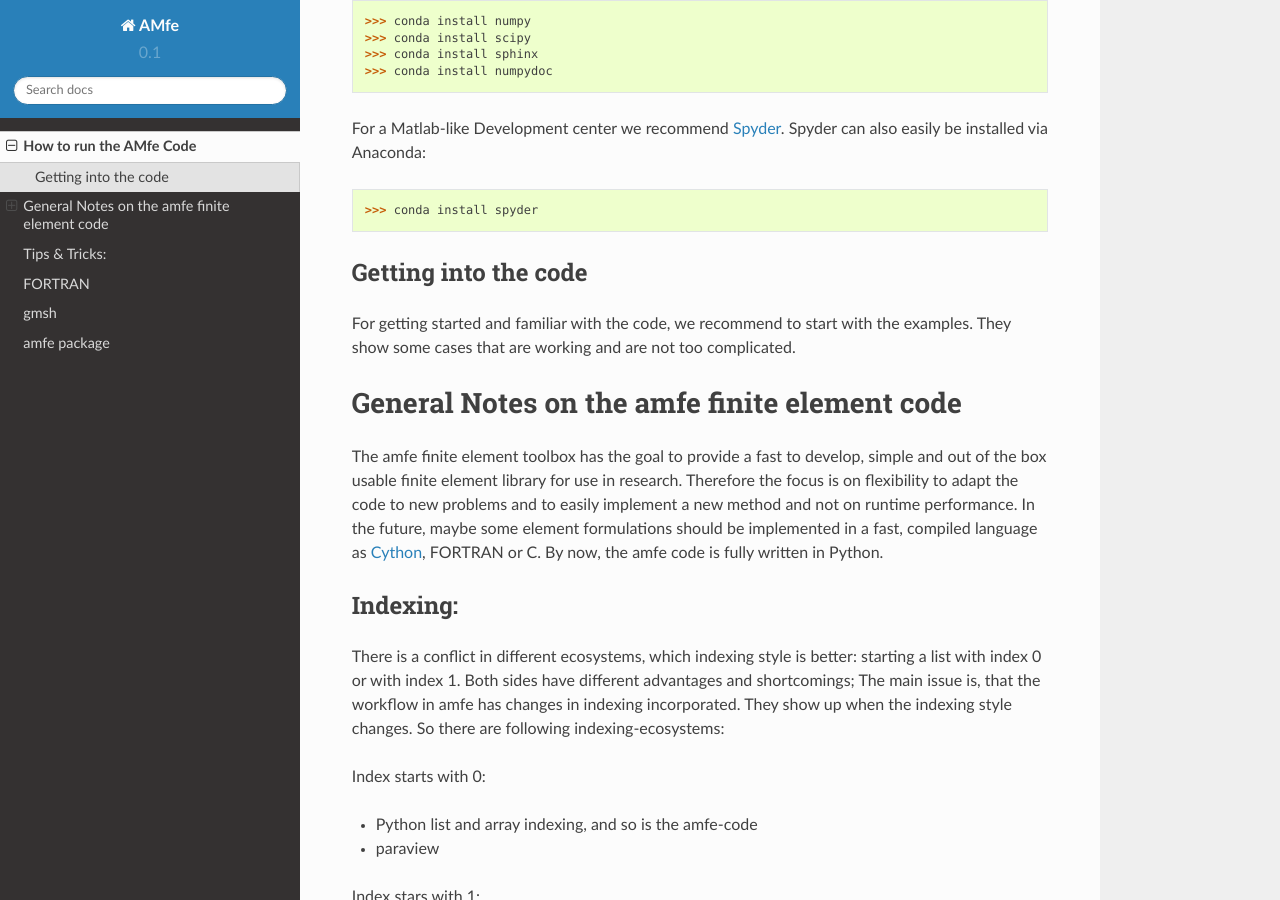
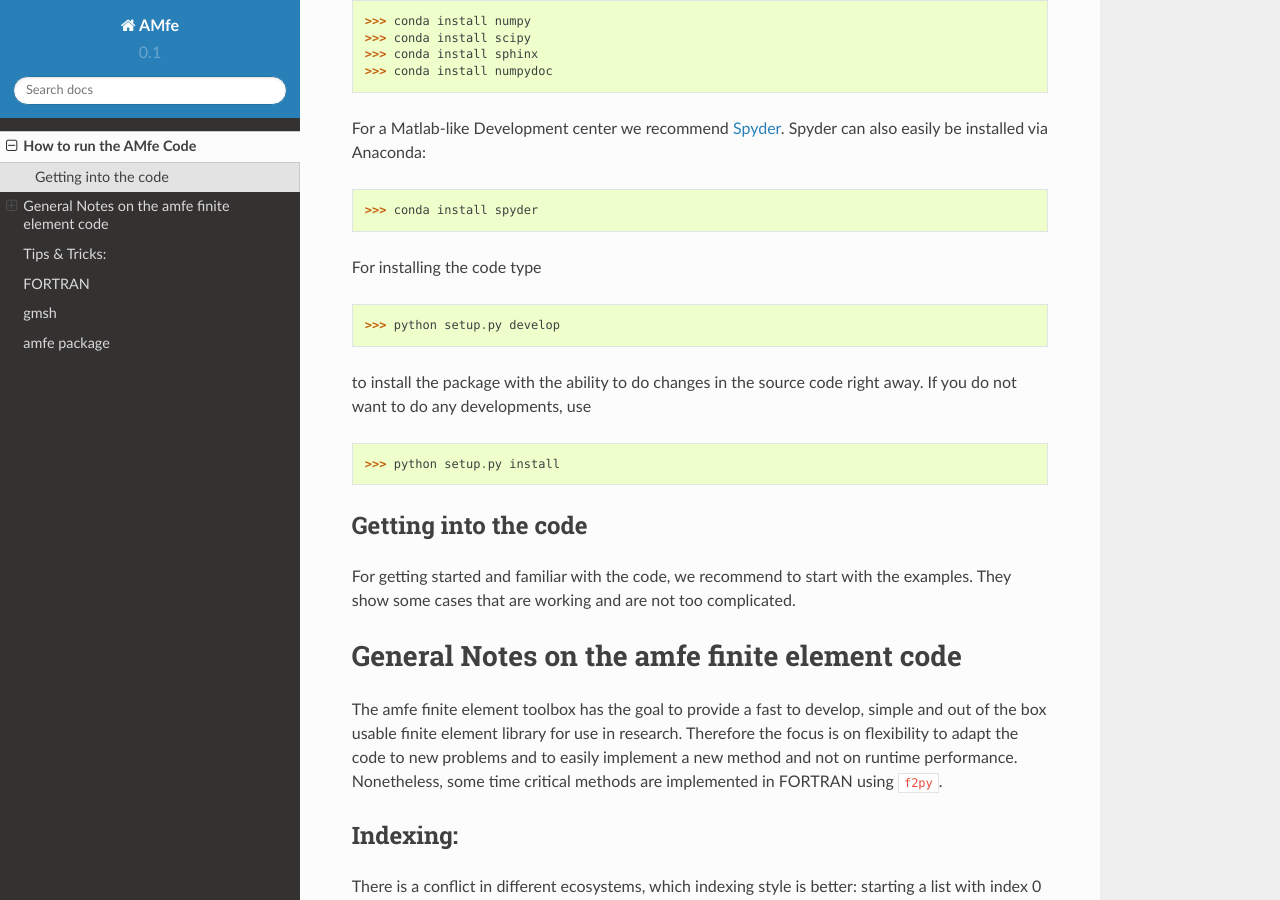
Before and after one commit to AppliedMechanics/AMfe, a Sphinx documentation site: the page built from docs/notes.rst, in a window 1280 px wide and 900 px high, scrolled down 580 px. Built offline with Sphinx 7.4.7 and the Read the Docs theme 2.0.0, drawn with Linux system fonts in a browser that asks for light colours; pages that are not in the unit, such as notebooks, are missing from menus.

Commit message:
Use setup.py develop to run your code in the future

```diff
--- a/docs/notes.rst
+++ b/docs/notes.rst
@@ -24,6 +24,14 @@ For a Matlab-like Development center we recommend `Spyder <http://spyder-ide.blo
 
 >>> conda install spyder
 
+For installing the code type
+
+>>> python setup.py develop
+
+to install the package with the ability to do changes in the source code right away. If you do not want to do any developments, use
+
+>>> python setup.py install
+
 
 Getting into the code
 """""""""""""""""""""
@@ -32,7 +40,7 @@ For getting started and familiar with the code, we recommend to start with the e
 
 General Notes on the amfe finite element code
 =============================================
-The amfe finite element toolbox has the goal to provide a fast to develop, simple and out of the box usable finite element library for use in research. Therefore the focus is on flexibility to adapt the code to new problems and to easily implement a new method and not on runtime performance. In the future, maybe some element formulations should be implemented in a fast, compiled language as `Cython <http://www.cython.org>`_, FORTRAN or C. By now, the amfe code is fully written in Python.
+The amfe finite element toolbox has the goal to provide a fast to develop, simple and out of the box usable finite element library for use in research. Therefore the focus is on flexibility to adapt the code to new problems and to easily implement a new method and not on runtime performance. Nonetheless, some time critical methods are implemented in FORTRAN using :code:`f2py`.
 
 
 Indexing:
```
Also changed, not shown: other parts of docs/notes.rst (+1 -1 lines), 2 other files.
